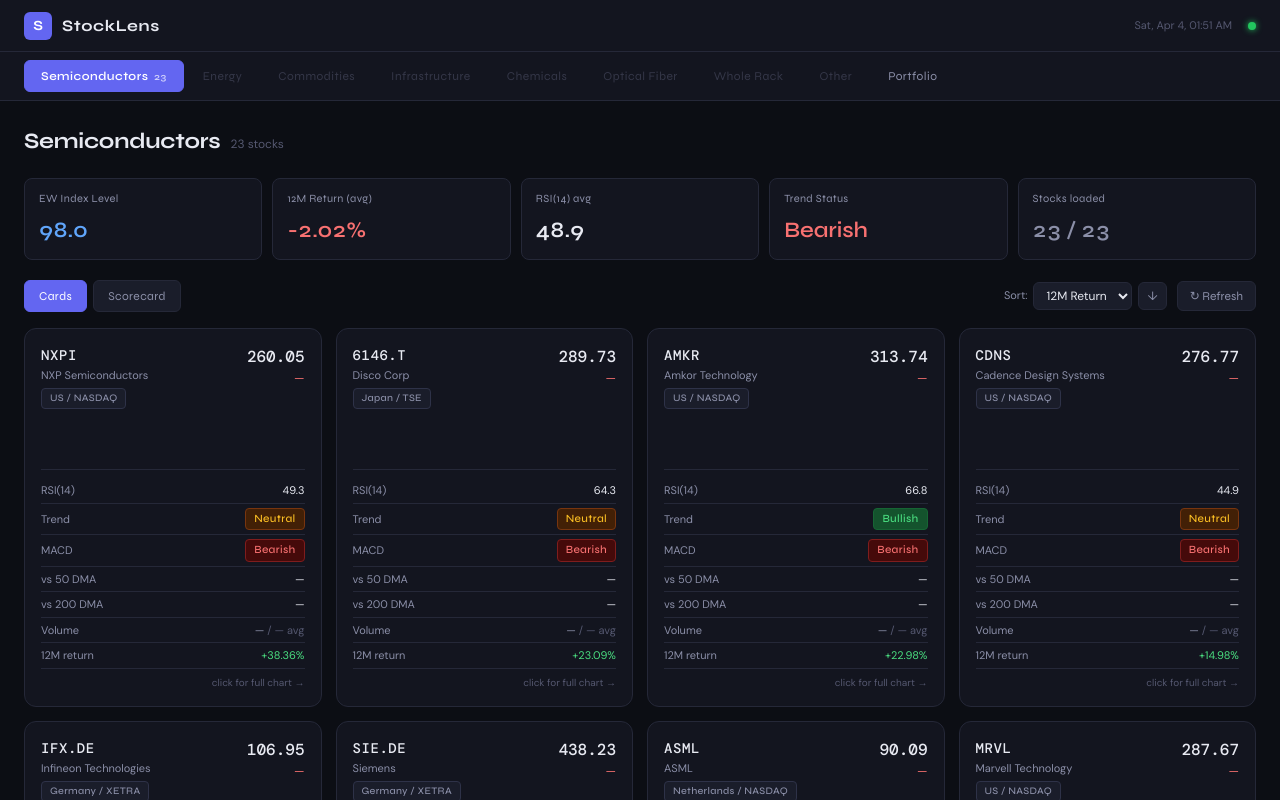
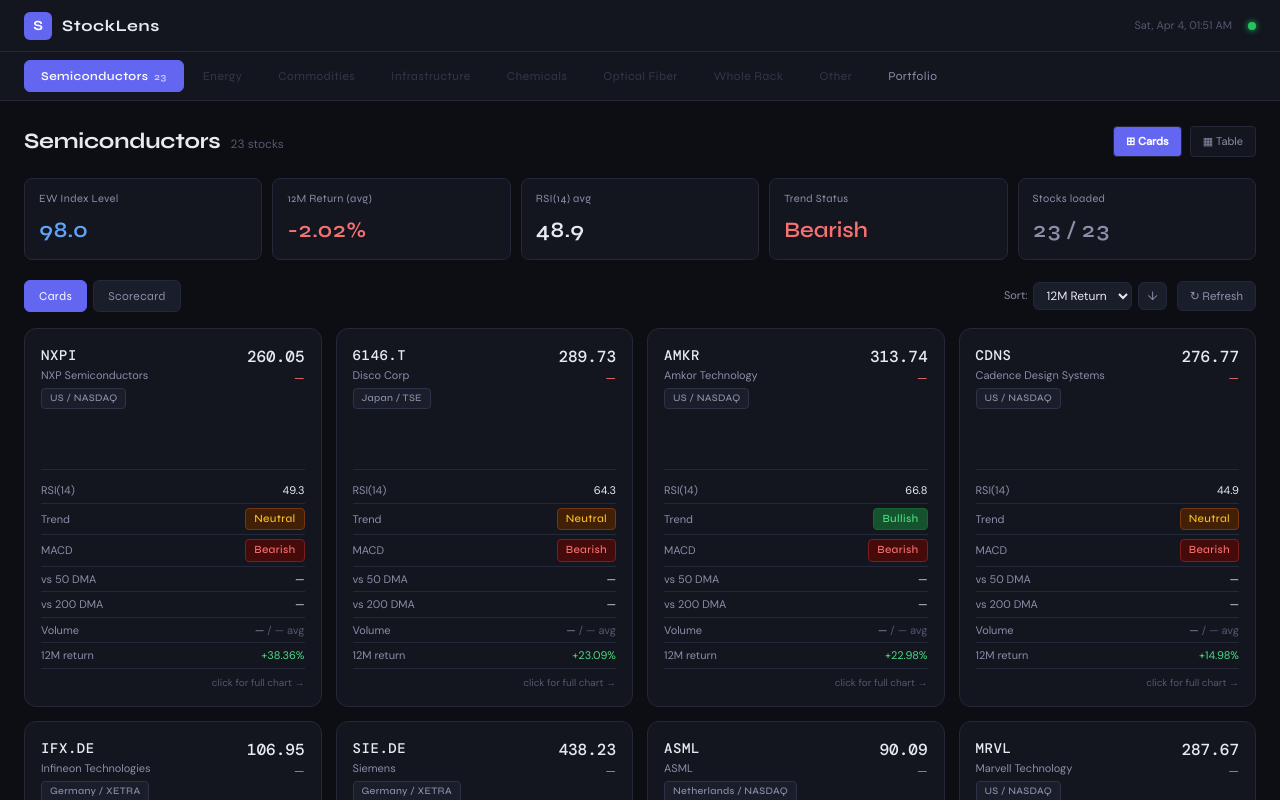
Before and after one commit to nunya007007/stocktracker, a React (Vite) app: page / in a window 1280 px wide. Shown: the top 800 px of the page. Built offline with nearby package versions, Linux system fonts and the light colour scheme.

Commit message:
Add view toggle - Cards and Table/Scorecard views

```diff
--- a/src/App.jsx
+++ b/src/App.jsx
@@ -1,6 +1,7 @@
 import { useState } from 'react'
 import { CONFIG } from './data/config.js'
 import ThemeView from './components/ThemeView.jsx'
+import ThemeMetrics from './components/ThemeMetrics.jsx'
 import PortfolioView from './components/PortfolioView.jsx'
 import './index.css'
 
@@ -9,6 +10,7 @@
 
 export default function App() {
   const [activeTab, setActiveTab] = useState(THEME_NAMES[0])
+  const [viewMode, setViewMode] = useState('cards') // 'cards' or 'table'
 
   const stocks = activeTab !== 'Portfolio' ? (CONFIG.themes[activeTab] ?? []) : []
 
@@ -90,7 +92,8 @@
           <PortfolioView />
         ) : (
           <div key={activeTab} className="fade-in">
-            <div style={{ marginBottom: 20, display: 'flex', alignItems: 'baseline', gap: 10 }}>
+            <div style={{ marginBottom: 20, display: 'flex', alignItems: 'center', justifyContent: 'space-between' }}>
+              <div style={{ display: 'flex', alignItems: 'baseline', gap: 10 }}>
                 <h1 style={{ fontFamily: 'var(--font-display)', fontSize: 22, fontWeight: 700, letterSpacing: '-0.01em' }}>
                   {activeTab}
                 </h1>
@@ -98,7 +101,42 @@
                   {stocks.length} stocks
                 </span>
               </div>
+              <div style={{ display: 'flex', gap: 8 }}>
+                <button
+                  onClick={() => setViewMode('cards')}
+                  style={{
+                    padding: '6px 12px', borderRadius: 4,
+                    fontSize: 11, fontWeight: viewMode === 'cards' ? 600 : 400,
+                    background: viewMode === 'cards' ? 'var(--accent)' : 'var(--bg-card)',
+                    color: viewMode === 'cards' ? '#fff' : 'var(--text-secondary)',
+                    border: '0.5px solid var(--border)',
+                    cursor: 'pointer', transition: 'all 0.15s',
+                  }}
+                  title="Card view"
+                >
+                  ⊞ Cards
+                </button>
+                <button
+                  onClick={() => setViewMode('table')}
+                  style={{
+                    padding: '6px 12px', borderRadius: 4,
+                    fontSize: 11, fontWeight: viewMode === 'table' ? 600 : 400,
+                    background: viewMode === 'table' ? 'var(--accent)' : 'var(--bg-card)',
+                    color: viewMode === 'table' ? '#fff' : 'var(--text-secondary)',
+                    border: '0.5px solid var(--border)',
+                    cursor: 'pointer', transition: 'all 0.15s',
+                  }}
+                  title="Table view"
+                >
+                  ▦ Table
+                </button>
+              </div>
+            </div>
+            {viewMode === 'cards' ? (
               <ThemeView stocks={stocks} themeName={activeTab} />
+            ) : (
+              <ThemeMetrics stocks={stocks} themeName={activeTab} />
+            )}
           </div>
         )}
       </main>
```
Lines whose indentation alone changed are shown as unchanged.
